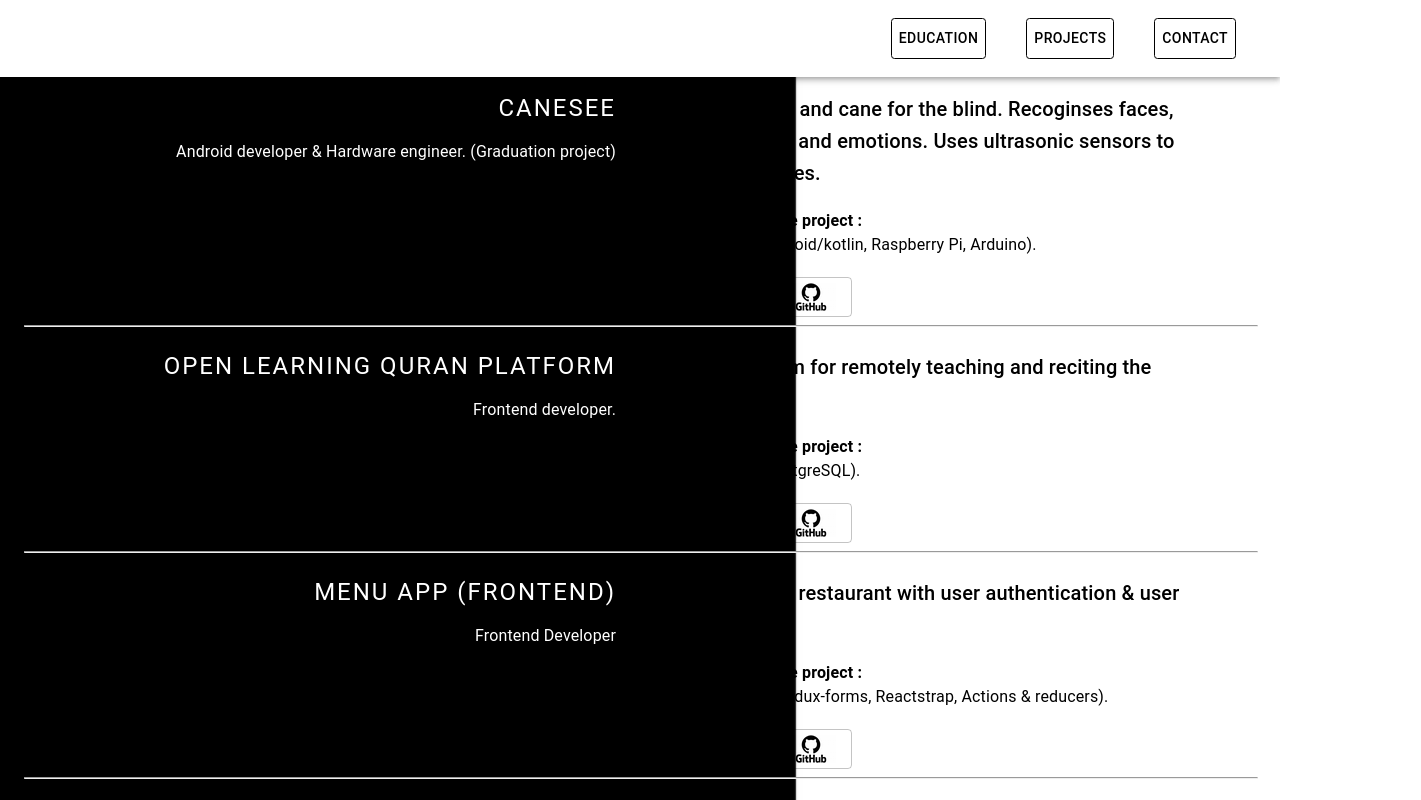
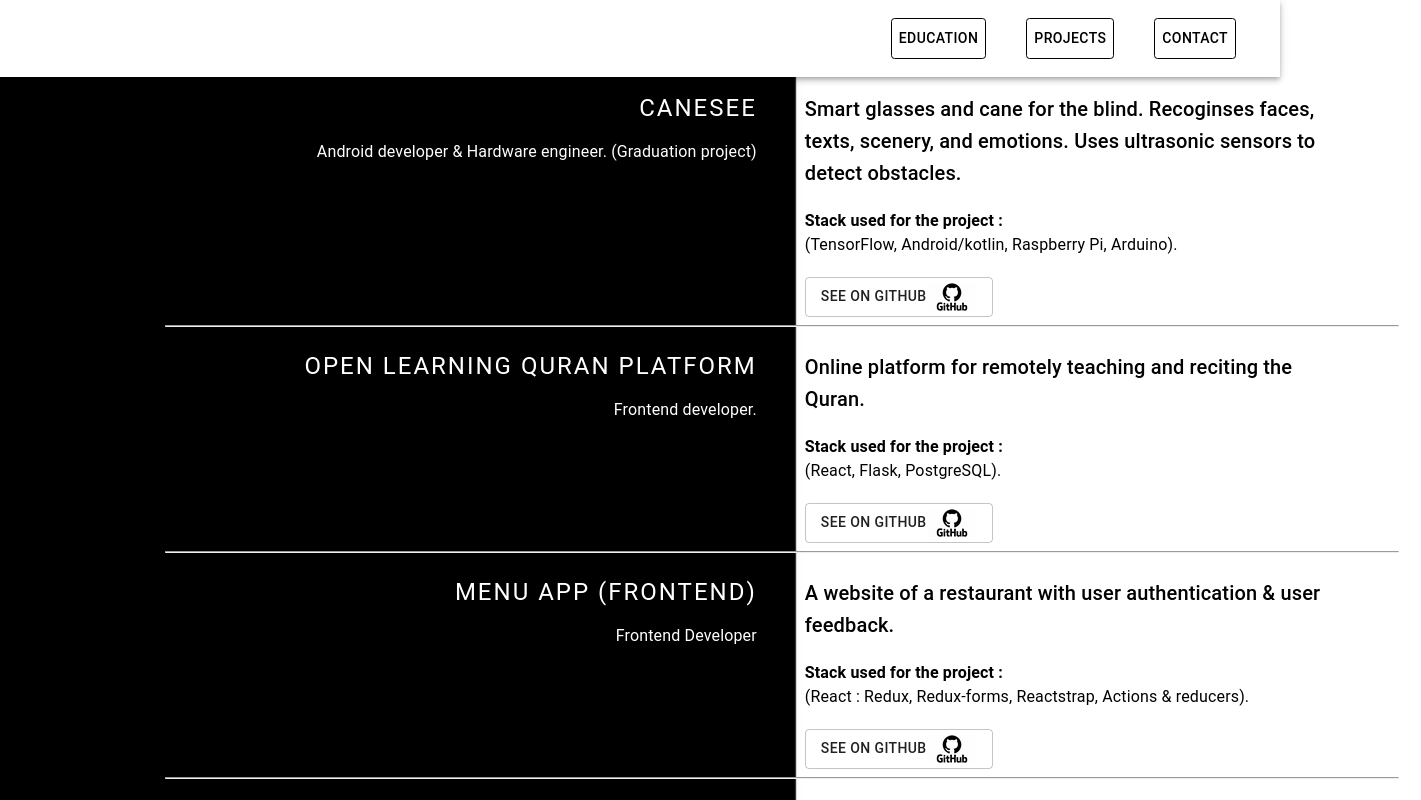
Before and after one commit to yossef-khaled/yossef-khaled.github.io, a React (Create React App) app: page /projects in a window 1280 px wide. Shown: the top 800 px of the page, 1421 px wide, since content can reach past the window. Built offline with nearby package versions, Linux system fonts and the light colour scheme.

Commit message:
Backgrond image TODO.

```diff
--- a/src/Components/ProjectsComponent/Projects.jsx
+++ b/src/Components/ProjectsComponent/Projects.jsx
@@ -11,6 +11,7 @@ const styles = {
     horizontalLine: {
         width: "100%",
     }
+    //TODO make the background image width responsive
 }
 
 function Projects(props) {
@@ -39,7 +40,7 @@ function Projects(props) {
 
         <div>
             <Header btnColor="#000000" borderColor="#000000" backgroundColor="#ffffff"/>
-            <Container>
+            <Container style={{marginLeft: "11%"}}>
                 {projects}
             </Container>
         </div>
```
